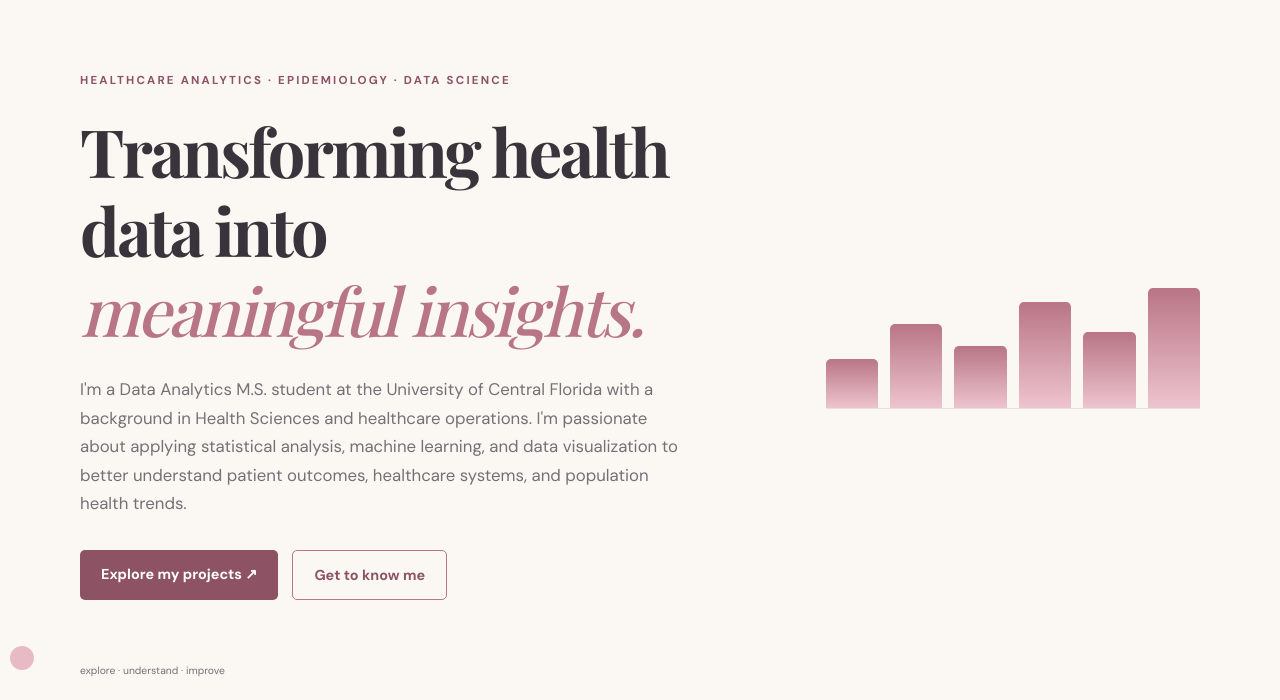
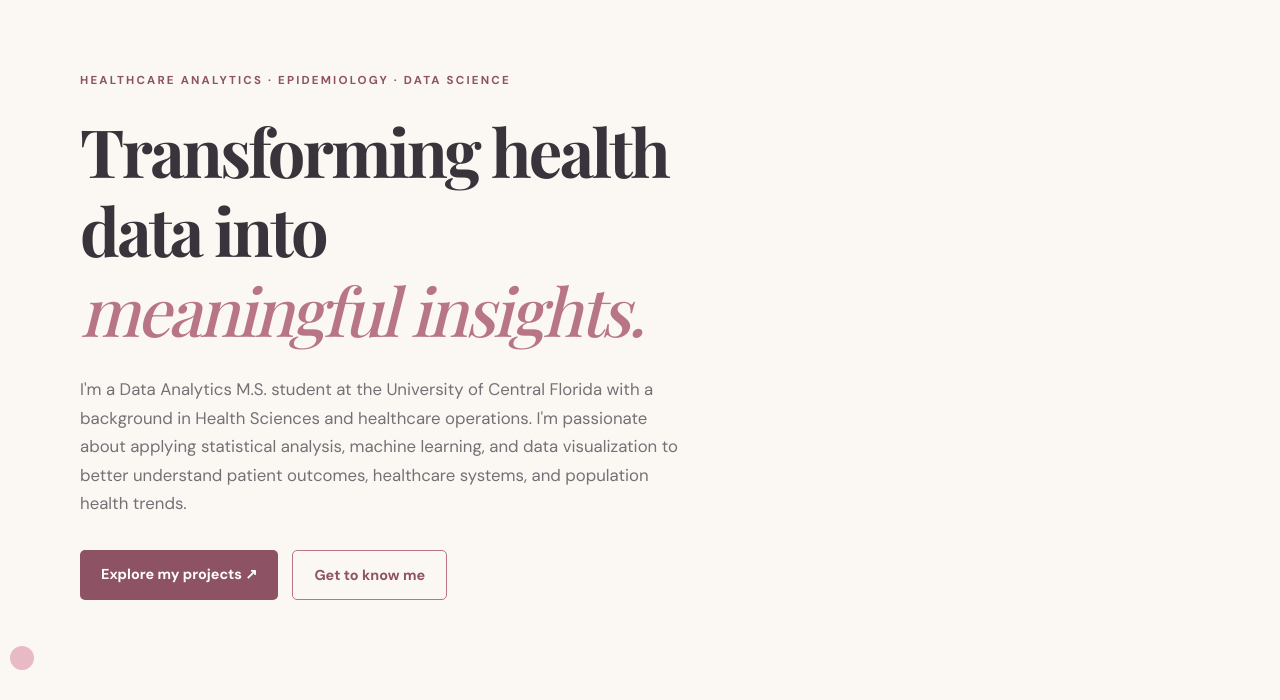
Before and after one commit to brianag995/healthcare-data-portfolio, a plain HTML site: page index.html in a window 1280 px wide. Shown: the part 100-800 px from the top of the page. Drawn offline with nearby package versions, Linux system fonts and the light colour scheme.

Commit message:
Update portfolio website content

```diff
--- a/index.html
+++ b/index.html
@@ -61,9 +61,7 @@
         </div>
       </div>
 
-          <div class="chart-bars"><i style="height:38%"></i><i style="height:65%"></i><i style="height:48%"></i><i style="height:82%"></i><i style="height:59%"></i><i style="height:93%"></i></div>
-          <span class="chart-footnote">explore · understand · improve</span>
-        </div>
+
         <div class="circle circle-one"></div><div class="circle circle-two"></div>
       </div>
     </section>
```
